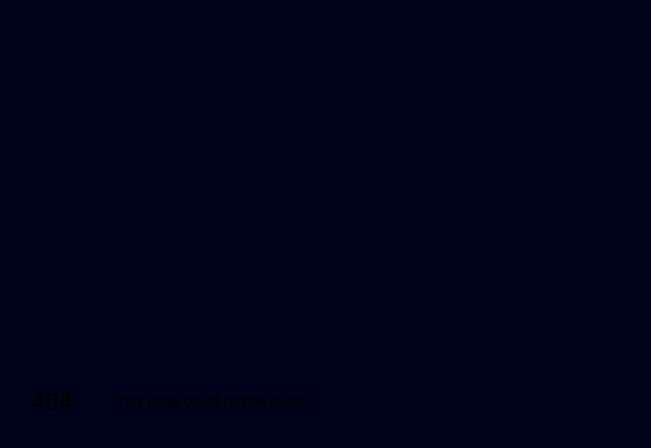
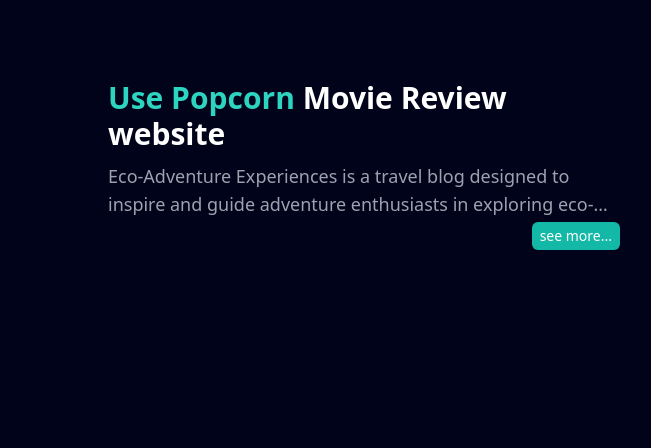
Before and after one commit to MethuParoi/portfolio-web-app, a Next.js app: page /project-details in a window 1280 px wide. Before the commit this address had no page. Shown: the top 448 px of the page, without its empty margins (468-1119 px from the left). Built offline with nearby package versions, Linux system fonts and the light colour scheme.

Commit message:
id fix-01

```diff
--- /dev/null
+++ b/src/app/project-details/page.tsx
@@ -0,0 +1,40 @@
+"use client";
+
+import React, { useState } from "react";
+
+export default function ProjectDetails() {
+  const [viewDetails, setViewDetails] = useState(false);
+
+  return (
+    <div className="flex items-center justify-around my-20">
+      <div></div>
+      <div className="max-w-[40dvw]">
+        <h1 className="text-2xl lg:text-3xl font-bold leading-tight mb-[-30px]">
+          <span className=" text-teal-400">Use Popcorn </span>Movie Review
+          website
+        </h1>
+        <div className="flex flex-col ">
+          <p
+            className={`text-lg text-gray-400 mt-10 mb-1 ${
+              viewDetails === false ? "line-clamp-2" : ""
+            }`}
+          >
+            Eco-Adventure Experiences is a travel blog designed to inspire and
+            guide adventure enthusiasts in exploring eco-friendly travel
+            destinations. The platform provides detailed information on various
+            adventure spots, including activities, accommodations, and
+            eco-friendly practices. By promoting sustainable travel,
+            Eco-Adventure Experiences aims to encourage responsible tourism and
+            environmental conservation.
+          </p>
+          <button
+            onClick={() => setViewDetails(!viewDetails)}
+            className="py-1 px-2 text-sm font-medium text-white rounded-md bg-teal-500  hover:bg-teal-600 self-end"
+          >
+            {viewDetails === false ? "see more..." : "see less..."}
+          </button>
+        </div>
+      </div>
+    </div>
+  );
+}
```
Also changed, not shown: declaration.d.ts (added, +24 -0 lines).
